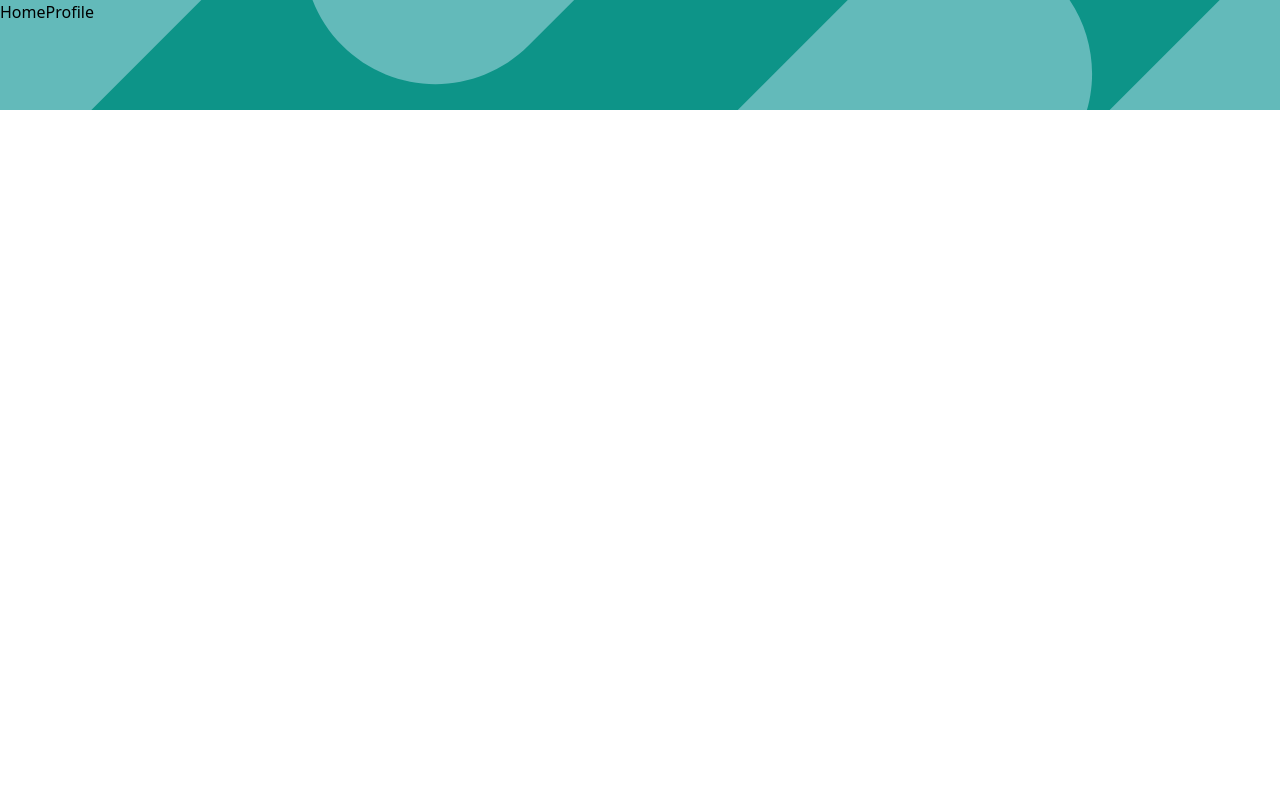
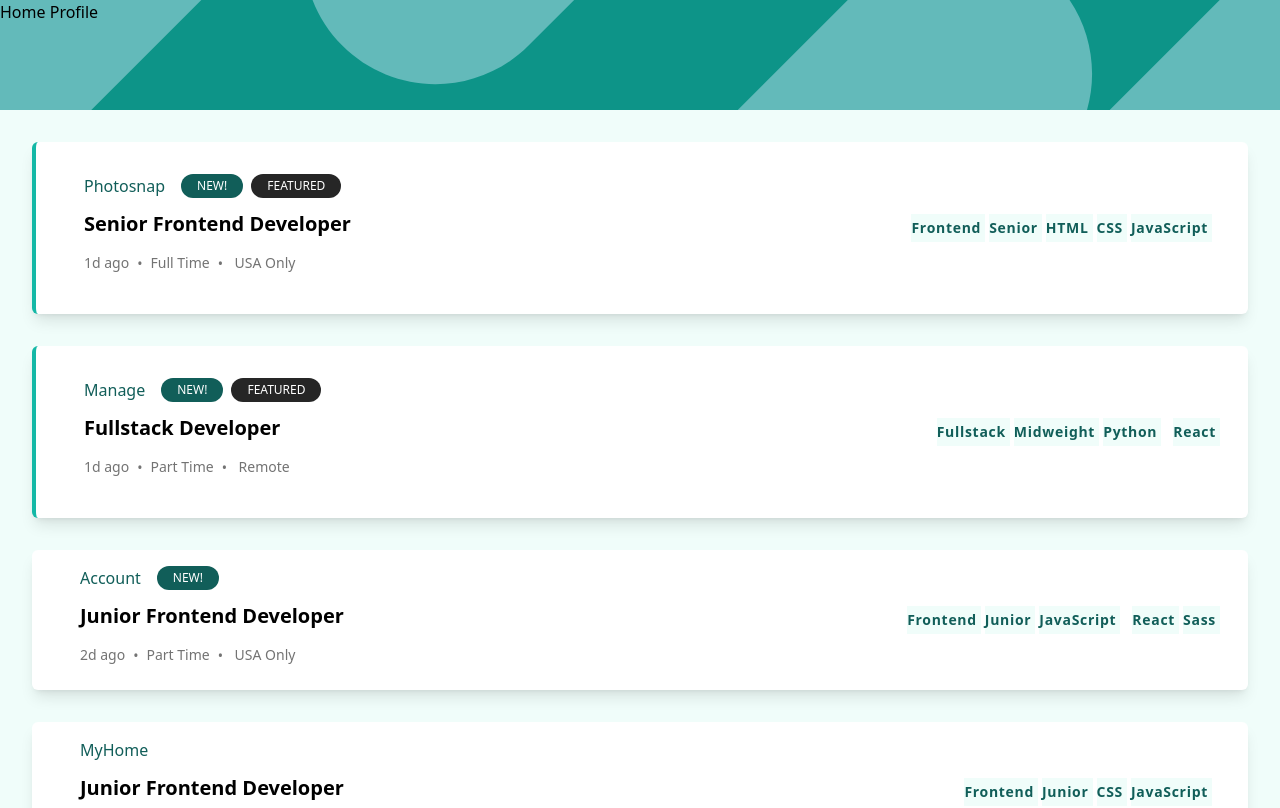
Before and after one commit to chingu-voyages/v36-bears-team-21, a React (Create React App) app in the folder jobs-board/: page / in a window 1280 px wide. Shown: the top 808 px of the page. Built offline with nearby package versions, Linux system fonts and the light colour scheme.

Commit message:
add basic routes

```diff
--- a/jobs-board/src/App.js
+++ b/jobs-board/src/App.js
@@ -4,18 +4,23 @@ import './App.css';
 import Header from './components/Header';
 import ListView from './components/ListView';
 import JobView from './components/JobView';
+import Profile from './components/Profile';
 
 function App() {
   return (
-    <div className="bg-teal-50">
-      <Header />
-      <main className="max-w-screen-2xl  m-auto">
+    <BrowserRouter>
+      <div className="bg-teal-50">
+        <Header />
         <Routes>
-          <Route path="/" elment={<ListView />} />
-          <Route path="job" element={<JobView />} />
+          <Route index element={<ListView />} />{' '}
+          <Route path="jobs" elemlent={<ListView />}>
+            <Route path=":jobId" element={<JobView />} />
+          </Route>
+          <Route path="/profile" element={<Profile />} />
         </Routes>
-      </main>
-    </div>
+        <Outlet />
+      </div>
+    </BrowserRouter>
   );
 }
 
--- a/jobs-board/src/components/Header.js
+++ b/jobs-board/src/components/Header.js
@@ -15,8 +15,7 @@ const Header = (props) => {
     >
       <nav>
         <ul>
-          <Link to="/">Home</Link>
-          <Link to="profile">Profile</Link>
+          <Link to="/">Home</Link> <Link to="profile">Profile</Link>{' '}
         </ul>
       </nav>
     </header>
--- a/jobs-board/src/components/ListViewElem.js
+++ b/jobs-board/src/components/ListViewElem.js
@@ -4,7 +4,7 @@ import { Link } from 'react-router-dom';
 const ListViewElem = ({ elem }) => {
   return (
     <>
-      <Link to="/job">
+      <Link to="jobs/job">
         <div
           className={
             elem.featured
--- a/jobs-board/src/index.js
+++ b/jobs-board/src/index.js
@@ -1,14 +1,11 @@
 import React from 'react';
 import ReactDOM from 'react-dom';
-import { BrowserRouter } from 'react-router-dom';
 import './index.css';
 import App from './App';
 
 ReactDOM.render(
   <React.StrictMode>
-    <BrowserRouter>
-      <App />
-    </BrowserRouter>
+    <App />
   </React.StrictMode>,
   document.getElementById('root')
 );
```
